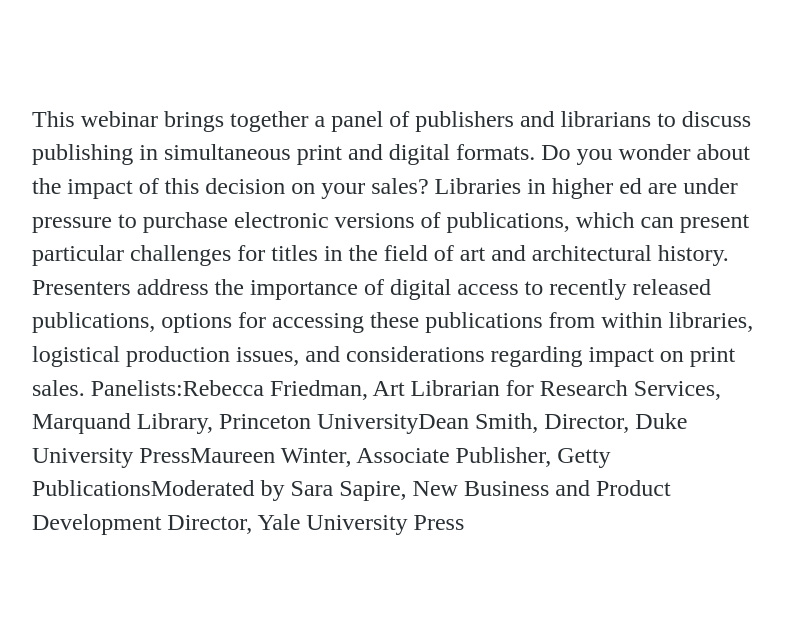
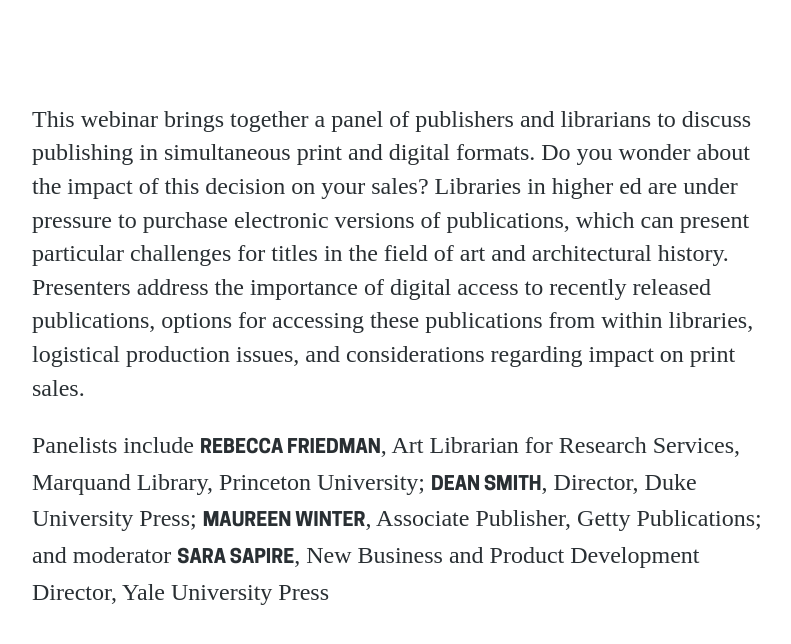
Before and after one commit to digpublishing/digpublishing.github.io, a Jekyll site: the page built from webinars/_posts/2026-10-20-simultaneous-print-and-digital-publishing.md, in a window 1280 px wide and 900 px high, scrolled down 774 px, cut to the strip 154-798 px from the top of the window. Shown: the whole strip, without its empty margins (238-1029 px from the left). Built offline with Jekyll 4.4.1, drawn with Linux system fonts in a browser that asks for light colours.

Commit message:
Update Webinar “2026-10-20-simultaneous-print-and-digital-publishing”

```diff
--- a/webinars/_posts/2026-10-20-simultaneous-print-and-digital-publishing.md
+++ b/webinars/_posts/2026-10-20-simultaneous-print-and-digital-publishing.md
@@ -1,7 +1,9 @@
 ---
 layout: webinar
 title: Simultaneous Print and Digital Publishing
-video_id: v=6EhGg7108As
+video_id: 6EhGg7108As
 date: October 20, 2026
 ---
-This webinar brings together a panel of publishers and librarians to discuss publishing in simultaneous print and digital formats. Do you wonder about the impact of this decision on your sales? Libraries in higher ed are under pressure to purchase electronic versions of publications, which can present particular challenges for titles in the field of art and architectural history. Presenters address the importance of digital access to recently released publications, options for accessing these publications from within libraries, logistical production issues, and considerations regarding impact on print sales. Panelists:Rebecca Friedman, Art Librarian for Research Services, Marquand Library, Princeton UniversityDean Smith, Director, Duke University PressMaureen Winter, Associate Publisher, Getty PublicationsModerated by Sara Sapire, New Business and Product Development Director, Yale University Press
+This webinar brings together a panel of publishers and librarians to discuss publishing in simultaneous print and digital formats. Do you wonder about the impact of this decision on your sales? Libraries in higher ed are under pressure to purchase electronic versions of publications, which can present particular challenges for titles in the field of art and architectural history. Presenters address the importance of digital access to recently released publications, options for accessing these publications from within libraries, logistical production issues, and considerations regarding impact on print sales.
+
+Panelists include **Rebecca Friedman**, Art Librarian for Research Services, Marquand Library, Princeton University; **Dean Smith**, Director, Duke University Press; **Maureen Winter**, Associate Publisher, Getty Publications; and moderator **Sara Sapire**, New Business and Product Development Director, Yale University Press
```
